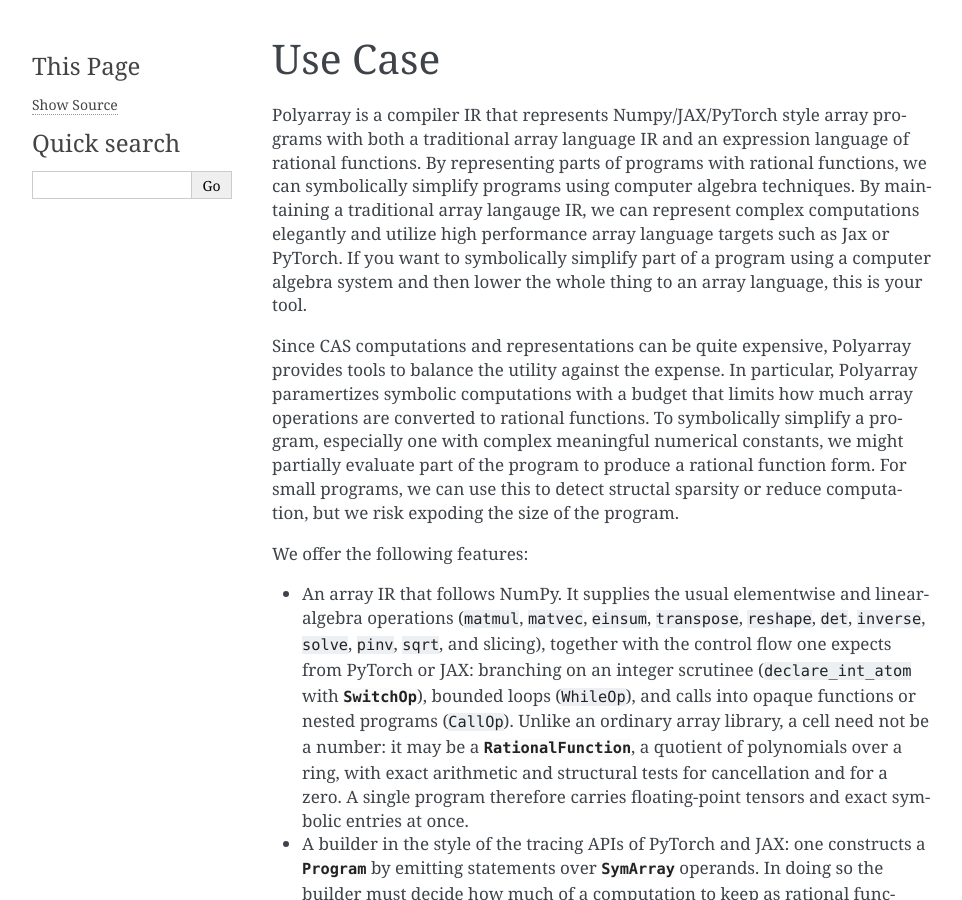
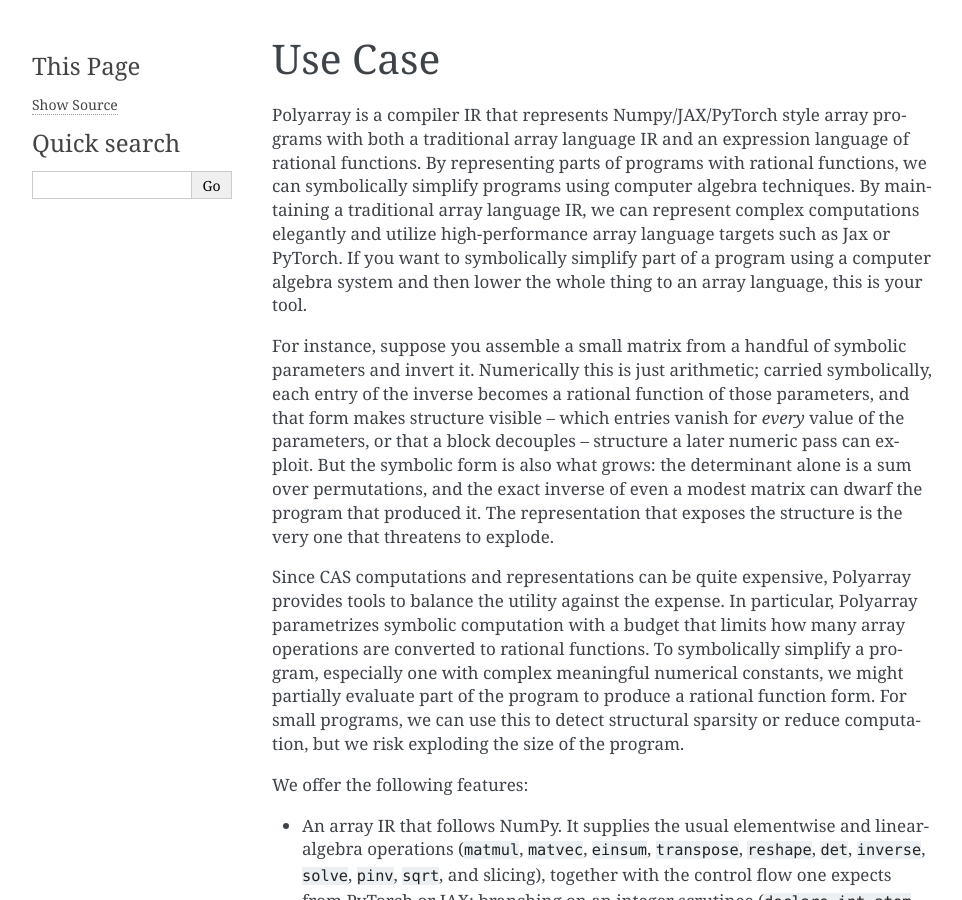
Before and after one commit to wraith1995/polyarray, a Sphinx documentation site: the page built from docs/source/philosophy.rst, in a window 1280 px wide and 900 px high. Shown: the whole window, without its empty margins (148-1110 px from the left). Built offline with Sphinx 7.4.7, drawn with Linux system fonts in a browser that asks for light colours.

Commit message:
docs: motivate the budget with a symbolic-inverse example
Add an example between the opening two paragraphs: inverting a small matrix of
symbolic parameters exposes structure (which entries vanish, where a block
decouples) but the exact form can dwarf the program — the tension the budget in
the next paragraph exists to manage. Fix typos in the new prose.

```diff
--- a/docs/source/philosophy.rst
+++ b/docs/source/philosophy.rst
@@ -1,20 +1,30 @@
 Use Case
-==========
+========
 
 Polyarray is a compiler IR that represents Numpy/JAX/PyTorch style array programs with
 both a traditional array language IR and an expression language of rational functions.
 By representing parts of programs with rational functions, we can symbolically simplify
-programs using computer algebra techniques. By maintaining a traditional array langauge IR,
-we can represent complex computations elegantly and utilize high performance array language targets
+programs using computer algebra techniques. By maintaining a traditional array language IR,
+we can represent complex computations elegantly and utilize high-performance array language targets
 such as Jax or PyTorch. If you want to symbolically simplify part of a program using a computer algebra
 system and then lower the whole thing to an array language, this is your tool.
 
+For instance, suppose you assemble a small matrix from a handful of symbolic
+parameters and invert it. Numerically this is just arithmetic; carried
+symbolically, each entry of the inverse becomes a rational function of those
+parameters, and that form makes structure visible -- which entries vanish for
+*every* value of the parameters, or that a block decouples -- structure a later
+numeric pass can exploit. But the symbolic form is also what grows: the
+determinant alone is a sum over permutations, and the exact inverse of even a
+modest matrix can dwarf the program that produced it. The representation that
+exposes the structure is the very one that threatens to explode.
+
 Since CAS computations and representations can be quite expensive, Polyarray provides tools to balance
-the utility against the expense. In particular, Polyarray paramertizes symbolic computations with a budget
-that limits how much array operations are converted to rational functions. To symbolically simplify a program,
+the utility against the expense. In particular, Polyarray parametrizes symbolic computation with a budget
+that limits how many array operations are converted to rational functions. To symbolically simplify a program,
 especially one with complex meaningful numerical constants, we might partially evaluate part of the program to produce
-a rational function form. For small programs, we can use this to detect structal sparsity or reduce computation,
-but we risk expoding the size of the program.
+a rational function form. For small programs, we can use this to detect structural sparsity or reduce computation,
+but we risk exploding the size of the program.
 
 We offer the following features:
 
```
